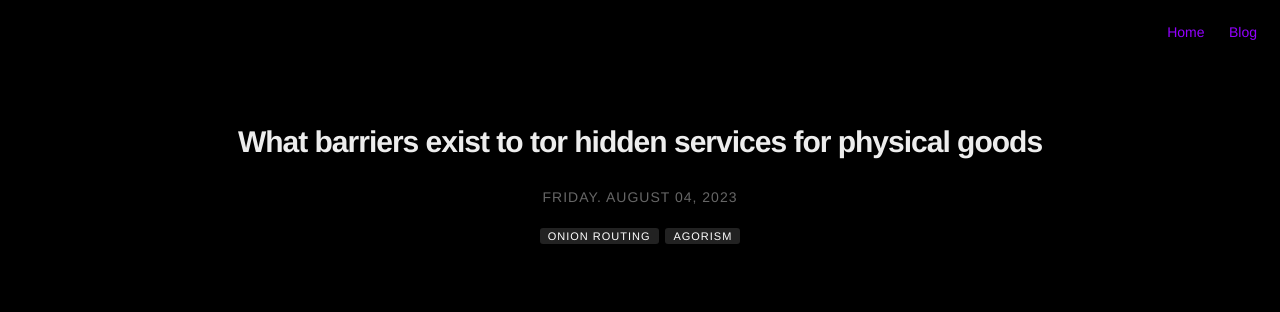
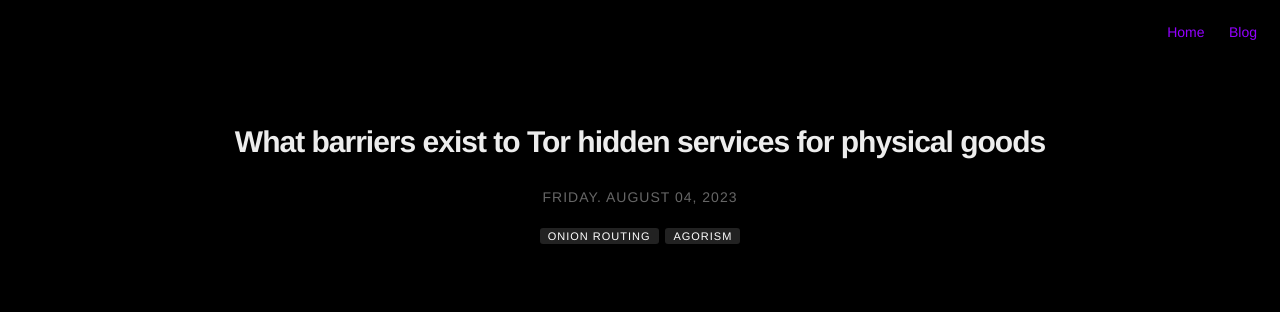
Before and after one commit to distbit0/distbit.xyz, a Jekyll site: the page built from _posts/2023-08-04-what-barriers-exist-to-Tor-hidden-services-for-physical-goods.md, in a window 1280 px wide. Shown: the top 312 px of the page. Built offline with Jekyll 4.4.1, drawn with Linux system fonts in a browser that asks for light colours; nearby versions of some CDN libraries; comment, search, counter and statistics services are not loaded.

```diff
--- a/_posts/2023-08-04-what-barriers-exist-to-tor-hidden-services-for-physical-goods.md
+++ b/_posts/2023-08-04-what-barriers-exist-to-Tor-hidden-services-for-physical-goods.md
@@ -1,5 +1,5 @@
 ---
-articleUrl: https://distbit.xyz/What-barriers-exist-to-tor-hidden-services-for-physical-goods
+articleUrl: https://distbit.xyz/What-barriers-exist-to-Tor-hidden-services-for-physical-goods
 author: distbit
 category: blog
 date: 2023-08-04 00:00
@@ -9,7 +9,7 @@ layout: post
 tag:
 - onion routing
 - agorism
-title: What barriers exist to tor hidden services for physical goods
+title: What barriers exist to Tor hidden services for physical goods
 ---
 
 THS = Tor hidden services
```
